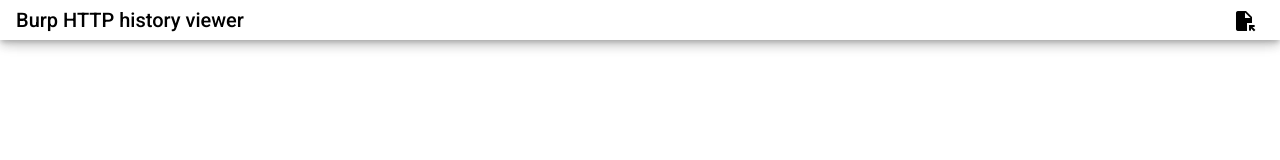
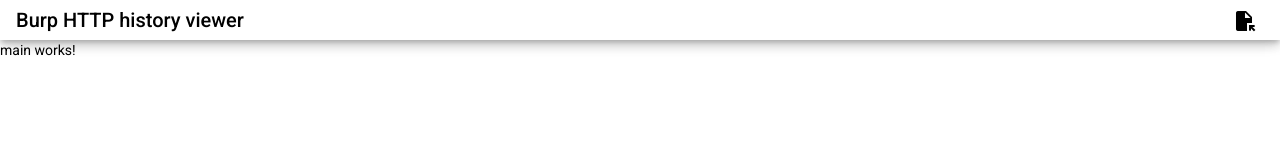
Before and after one commit to adityatelange/bhhb, an Angular app: page / in a window 1280 px wide. Shown: the top 160 px of the page. Built offline with nearby package versions, Linux system fonts and the light colour scheme.

Commit message:
Fit main component into current setup

```diff
--- a/src/app/app.component.css
+++ b/src/app/app.component.css
@@ -5,3 +5,7 @@
   right: 0;
   z-index: 2;
 }
+app-main {
+  margin-top: 40px;
+  height: calc(100% - 40px);
+}
--- a/src/app/app.component.html
+++ b/src/app/app.component.html
@@ -1 +1,2 @@
 <app-header class="mat-elevation-z6"></app-header>
+<app-main></app-main>
--- a/src/styles.css
+++ b/src/styles.css
@@ -18,3 +18,8 @@
     background-color: rgb(29, 30, 32);
   }
 }
+app-root {
+  display: flex;
+  flex-direction: column;
+  height: 100vh;
+}
```
